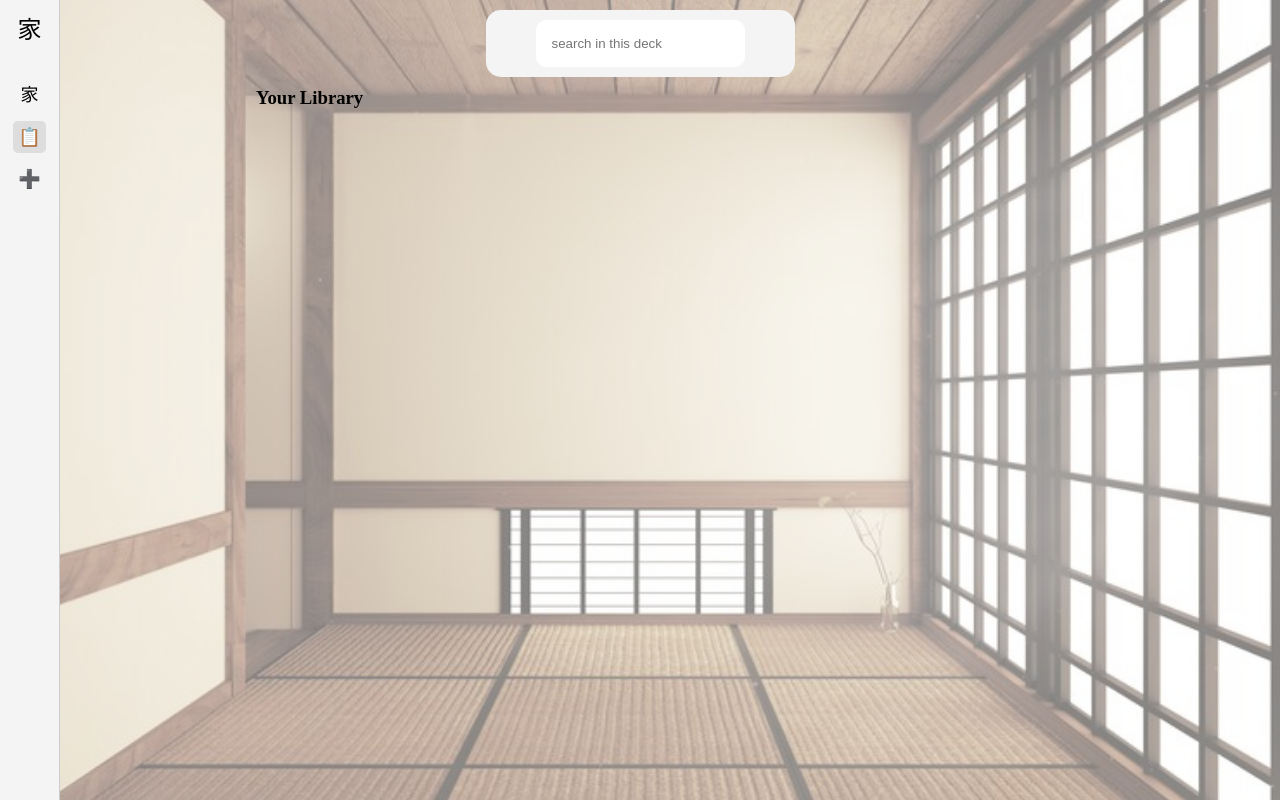
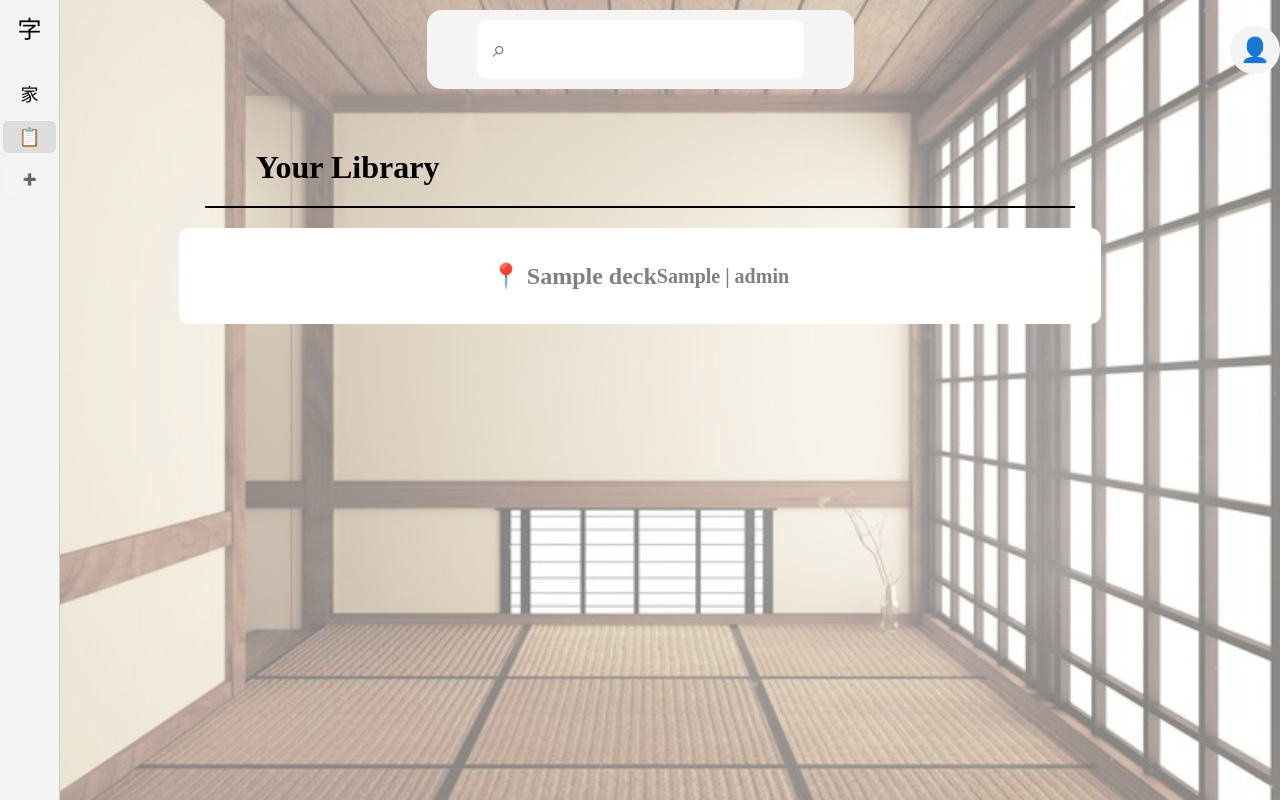
Before and after one commit to nutcracker521/IMAN, a PHP site: page /decks.html in a window 1280 px wide. Run offline with PHP 8.4, Linux system fonts and the light colour scheme; tables that the repository leaves empty or names only in its code hold one stand-in row (values such as "Sample post"); some web fonts are replaced.

Commit message:
backup#3

```diff
--- a/project-files/db_connection.php
+++ b/project-files/db_connection.php
@@ -1,12 +1,14 @@
 <?php
 $servername = "localhost";
-$username = "your_username";
-$password = "your_password";
-$dbname = "your_database";
+$username = "root";
+$password = "";
+$dbname = "deck_manager";
 
 $conn = new mysqli($servername, $username, $password, $dbname);
 
 if ($conn->connect_error) {
     die("Connection failed: " . $conn->connect_error);
 }
+
+$conn->set_charset("utf8mb4");
 ?>
--- a/project-files/decks.html
+++ b/project-files/decks.html
@@ -1,4 +1,3 @@
-<!-- decks.html -->
 <!DOCTYPE html>
 <html lang="en">
 <head>
@@ -7,59 +6,91 @@
   <title>Decks</title>
   <link rel="stylesheet" href="style.css">
   <link href="https://db.onlinewebfonts.com/c/01173b246d9d9ea808ea75a26b3b61bb?family=CircularSpotifyTxT-Black" rel="stylesheet">
-  <style>
-    .deck-container {
-      display: flex;
-      flex-direction: column;
-      align-items: center;
-      gap: 15px;
-      margin-top: 30px;
-      width: 80%;
-      max-width: 1000px;
-    }
-    .deck-button {
-      width: 80%; /* Responsive width */
-      max-width: 900px; /* Maximum width */
-      height: 120px; /* Increased height */
-      background-color: #3a3a3a;
-      color: white;
-      font-size: 22px;
-      font-weight: bold;
-      border: none;
-      border-radius: 10px;
-      display: flex;
-      align-items: center;
-      justify-content: center;
-      cursor: pointer;
-      transition: all 0.3s ease;
-    }
-    .deck-button:hover {
-      background-color: #4a4a4a;
-    }
-  </style>
 </head>
-<body>
+<body class="weird-body">
   <div class="container">
     <div class="sidebar">
-      <div class="logo">家</div>
+      <div class="logo">字</div>
       <nav>
         <ul>
           <li><a href="index.html">家</a></li>
           <li><a href="decks.html" class="active">📋</a></li>
-          <li><a href="add.html">➕</a></li>
+          <li><a href="#" id="addDeckBtn">➕</a></li>
         </ul>
       </nav>
     </div>
-    <main>
+    <main class="weird-body">
       <header class="header">
         <div class="search">
-            <input type="text" class="search-bar" placeholder="search in this deck">
+          <input type="text" class="search-bar" placeholder="⌕" style="font-family: 'CircularSpotifyTxT-Black'; font-size:x-large">
         </div>
+        <div class="profile-icon" style="position: absolute; right: 0;border-radius: 25px;padding: 10px;background-color: #f4f4f4; cursor: pointer;">👤</div>
       </header>
-      <h3 style="margin-left: 20%;">Your Library</h3>
-      <div class="deck-container">
+      <h1 style="margin-left: 20%; margin-top:50px; margin-bottom: 20px;">Your Library</h1>
+      <hr style="width: 68%; margin-left: 16%; height: 2px;">
+      <div class="deck-container" id="deckContainer">
       </div>
     </main>
   </div>
+  <!-- Deck Creation Modal -->
+  <div id="deckModal" class="modal">
+    <div class="modal-content">
+      <span class="close">&times;</span>
+      <h2 class="add-deck-title">Create a New Deck</h2>
+      <form class="add-deck-form" method="POST" enctype="multipart/form-data" action="submit_deck.php">
+        <div class="form-group">
+          <label for="deck-name">Deck Title:</label>
+          <input type="text" id="deck-name" name="deck_name" placeholder="Enter deck title" required>
+        </div>
+        <div class="form-group">
+          <label for="description">Deck Overview:</label>
+          <textarea id="description" name="description" rows="2" placeholder="Brief description"></textarea>
+        </div>
+        <div class="form-row">
+          <div class="form-group">
+            <label for="category">Category:</label>
+            <select id="category" name="category">
+              <option value="everyday">Everyday</option>
+              <option value="business">Business</option>
+              <option value="anime">Anime</option>
+              <option value="custom">Custom</option>
+            </select>
+          </div>
+          <div class="form-group">
+            <label for="level">Language Level:</label>
+            <select id="level" name="level">
+              <option value="beginner">Beginner</option>
+              <option value="intermediate">Intermediate</option>
+              <option value="advanced">Advanced</option>
+            </select>
+          </div>
+        </div>
+        <div class="form-group">
+          <label>Visibility:</label>
+          <div class="radio-group">
+            <label>
+              <input type="radio" id="public" name="visibility" value="public" checked>
+              Public
+            </label>
+            <label>
+              <input type="radio" id="private" name="visibility" value="private">
+              Private
+            </label>
+          </div>
+        </div>
+        <div class="form-group">
+          <label for="tags">Tags:</label>
+          <input type="text" id="tags" name="tags" placeholder="e.g., vocabulary, grammar">
+        </div>
+        <div class="form-group">
+          <label for="icon">Upload Deck Icon:</label>
+          <input type="file" id="icon" name="deck_icon">
+        </div>
+        <button type="submit" class="add-deck-button">Create Deck</button>
+      </form>
+    </div>
+  </div>
+
+  <script src="index.js"></script>
 </body>
 </html>
--- /dev/null
+++ b/project-files/info.php
@@ -0,0 +1,3 @@
+<?php
+phpinfo();
+?>
--- a/project-files/style.css
+++ b/project-files/style.css
@@ -7,6 +7,14 @@
 body {
   font-family: "CircularSpotifyTxT-Black";
   position: relative;
+}
+
+hr {
+  height: 1px;
+  color: gray;
+  background: black;
+  font-size: 0;
+  border: 0;
 }
 
 
@@ -200,19 +209,36 @@ body::after {
   display: flex;
   flex-direction: column;
   align-items: center;
-  gap: 15px;
-  margin-top: 30px;
-  width: 90%; /* Increased width for larger screens */
-  max-width: 1200px; /* Allow growth */
+  gap: 20px;
+  margin-top: 20px;
+  margin-left: 10%;
+  width: 80%;
 }
 
+.deck {
+  background-color: white;
+  color: black;
+  width: 80%;
+  max-width: 600px;
+  padding: 20px;
+  border-radius: 15px;
+  box-shadow: 0px 4px 10px rgba(0, 0, 0, 0.1);
+  display: flex;
+  align-items: center;
+  font-weight: bold;
+  font-size: 1.2rem;
+
+}
+
+
 .deck-button {
+  font-family: "CircularSpotifyTxT-Black";
   width: 90%; /* Adjust to screen size */
   min-width: 300px; /* Ensures it doesn't shrink too much */
   max-width: 1100px; /* Prevents overly large buttons */
   height: 12vh; /* Dynamic height based on viewport */
-  background-color: #3a3a3a;
-  color: white;
+  background-color: white;
+  color: gray;
   font-size: 1.5rem; /* Scales better with screen */
   font-weight: bold;
   border: none;
```
Also changed, not shown: other parts of project-files/style.css (+57 -1 lines), project-files/get_deck_info.php (added, +17 -0 lines), project-files/get_flashcards.php (added, +22 -0 lines), project-files/index.html (+4 -7 lines), project-files/index.js (+50 -0 lines).
